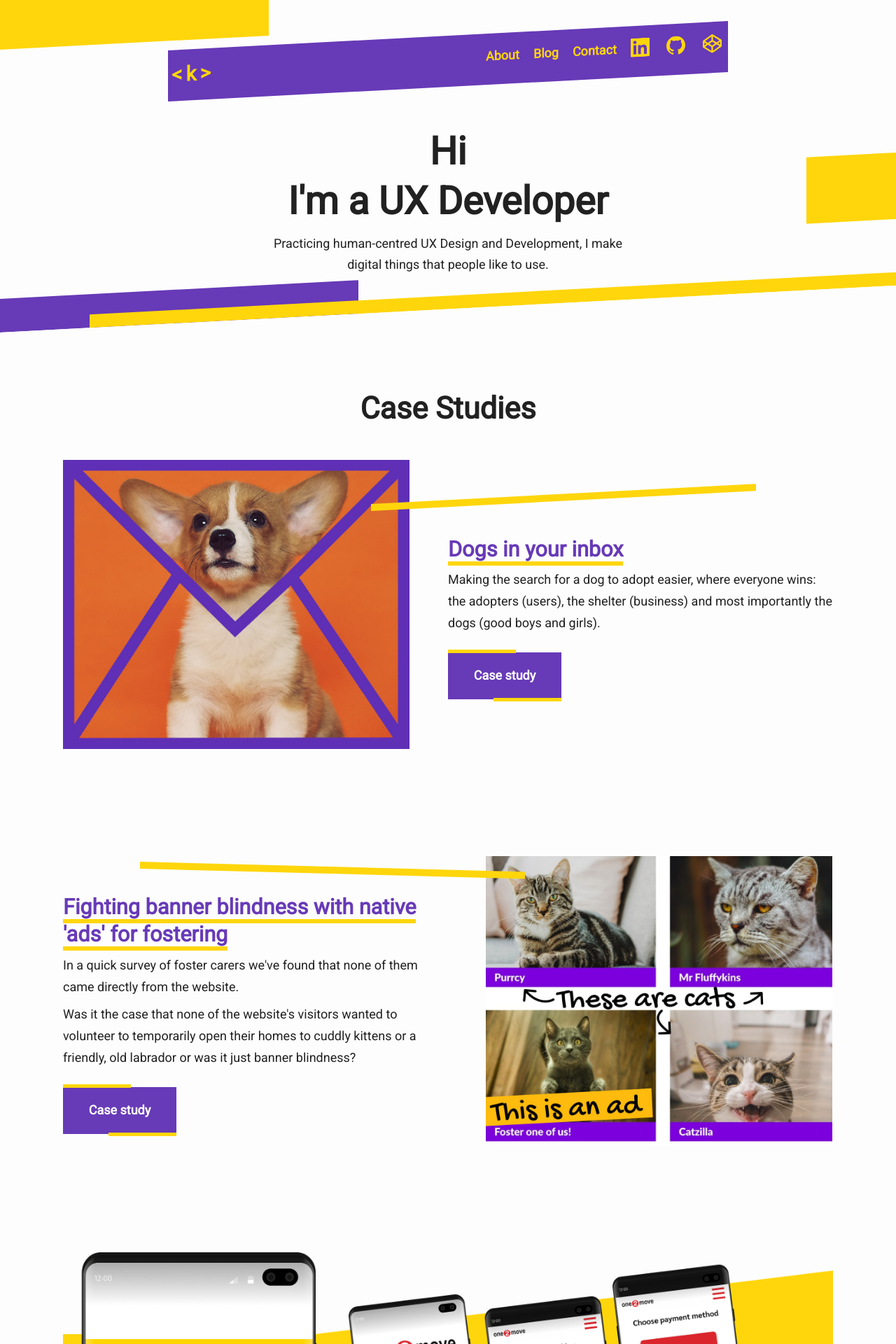
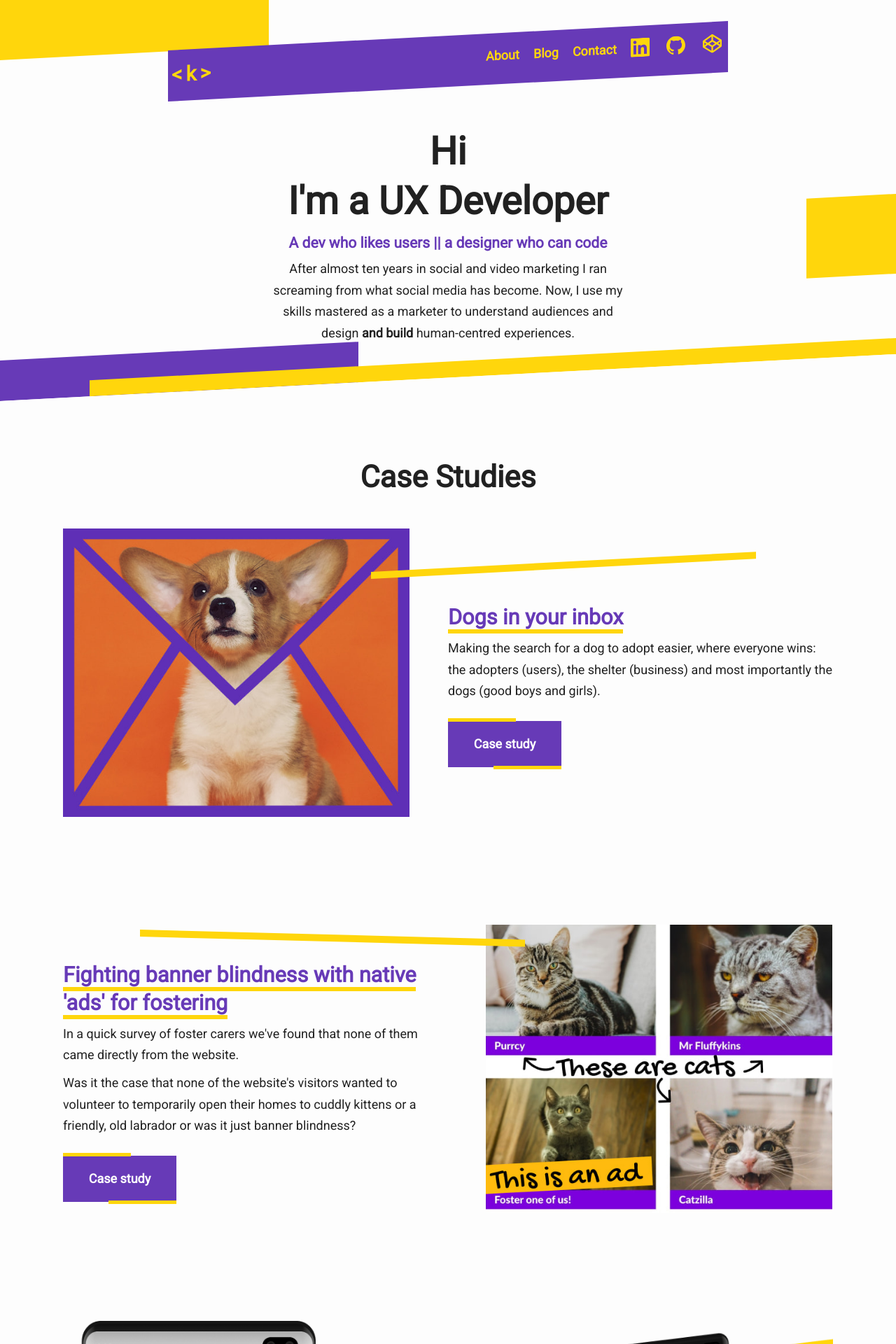
Before and after one commit to krisztin/cuddly-wixen, a Jekyll site: the page built from index.html, in a window 1280 px wide. Shown: the top 1920 px of the page at 70% size. Built offline with Jekyll 4.4.1, drawn with Linux system fonts in a browser that asks for light colours.

Commit message:
tagline change

```diff
--- a/_includes/header.html
+++ b/_includes/header.html
@@ -13,7 +13,6 @@
         <a class="site-logo" rel="author" href="{{ site.url }}">&#60; k &#62;</a>
         <div class="skewbg">
           <div class="site-links">
-            <!-- prettier-ignore-start -->
             {%- for path in page_paths -%} {%- assign nav_page = site.pages | where: "path", path |
             first -%} {%- if nav_page.title == 'Think of the users' -%}
             <a
@@ -37,9 +36,11 @@
     {% if page.layout == 'default' %}
     <div class="index-title aligncentre">
       <h1>Hi<br />I'm a UX Developer</h1>
+      <h2>A dev who likes users || a designer who can code</h2>
       <p>
-        Practicing human-centred UX Design and Development, I make digital things that people like
-        to use.
+        After almost ten years in social and video marketing I ran screaming from what social media
+        has become. Now, I use my skills mastered as a marketer to understand audiences and design
+        <strong>and build</strong> human-centred experiences.
       </p>
     </div>
     {% else %}
--- a/_sass/partials/_layout.scss
+++ b/_sass/partials/_layout.scss
@@ -177,6 +177,11 @@
 
   p:last-child {
     padding-bottom: 4rem;
+  }
+  h2 {
+    font-size: 1.17rem;
+    margin: 0 0 0.5rem;
+    color: $colour-primary;
   }
 }
 
```
